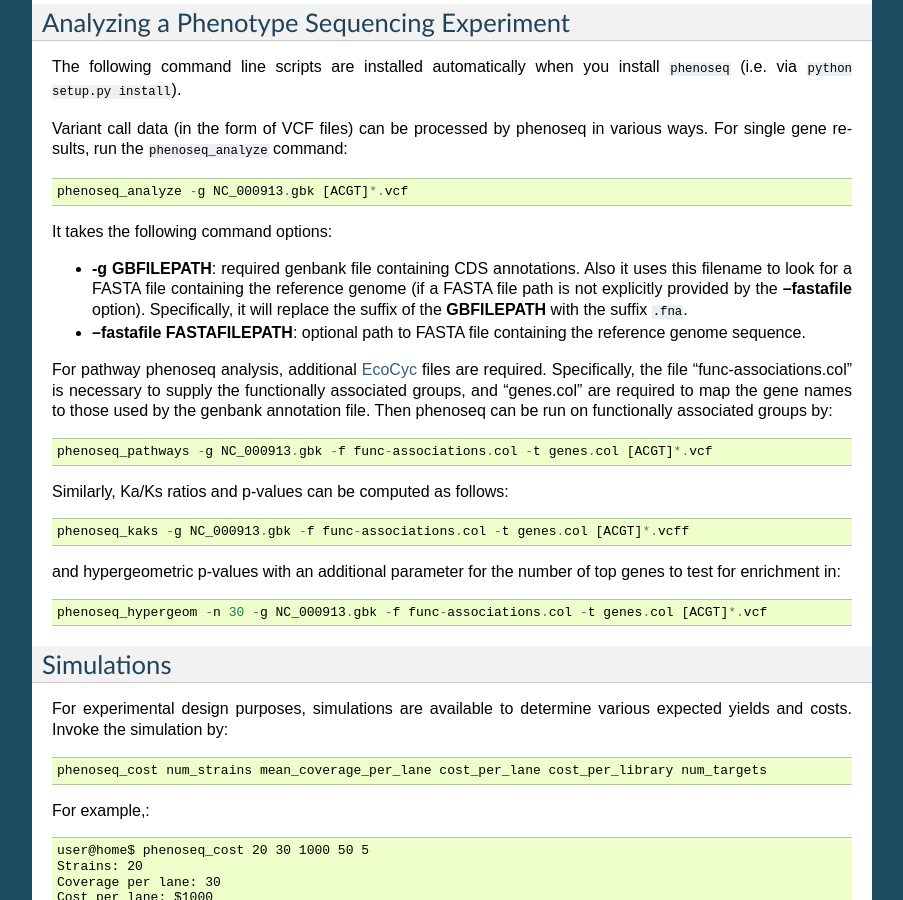
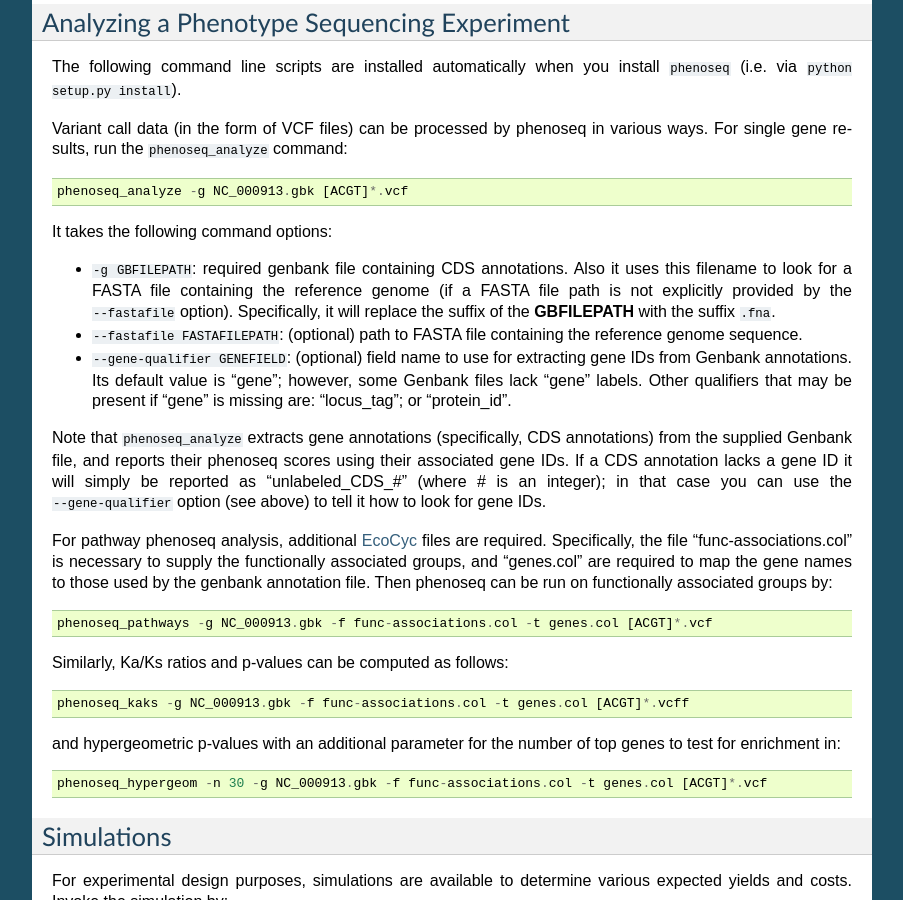
Before and after one commit to cjlee112/phenoseq, a Sphinx documentation site: the page built from doc/usage_tutorial.rst, in a window 1280 px wide and 900 px high, scrolled down 828 px. Shown: the whole window, without its empty margins (198-1101 px from the left). Built offline with Sphinx 7.4.7, drawn with Linux system fonts in a browser that asks for light colours.

Commit message:
added --gene-qualifier option to docs

```diff
--- a/doc/usage_tutorial.rst
+++ b/doc/usage_tutorial.rst
@@ -76,13 +76,25 @@ run the ``phenoseq_analyze`` command::
 
 It takes the following command options:
 
-* **-g GBFILEPATH**: required genbank file containing CDS annotations.  Also
+* ``-g GBFILEPATH``: required genbank file containing CDS annotations.  Also
   it uses this filename to look for a FASTA file containing the
   reference genome (if a FASTA file path is not explicitly provided
-  by the **--fastafile** option).  Specifically, it will replace the
+  by the ``--fastafile`` option).  Specifically, it will replace the
   suffix of the **GBFILEPATH** with the suffix ``.fna``.
-* **--fastafile FASTAFILEPATH**: optional path to FASTA file containing
+* ``--fastafile FASTAFILEPATH``: (optional) path to FASTA file containing
   the reference genome sequence.
+* ``--gene-qualifier GENEFIELD``: (optional) field name to use for
+  extracting gene IDs from Genbank annotations.  Its default value is "gene";
+  however, some Genbank files lack "gene" labels.  Other qualifiers that
+  may be present if "gene" is missing are: "locus_tag"; or "protein_id".
+
+Note that ``phenoseq_analyze`` extracts gene annotations (specifically,
+CDS annotations) from the supplied Genbank file, and reports their
+phenoseq scores using their associated gene IDs.  If a CDS annotation
+lacks a gene ID it will simply be reported as "unlabeled_CDS_#"
+(where # is an integer); in that case you can use the
+``--gene-qualifier`` option (see above) to tell it how to look
+for gene IDs.
 
 For pathway phenoseq analysis, additional
 `EcoCyc <http://ecocyc.org>`_ files are required. Specifically, the file
```
